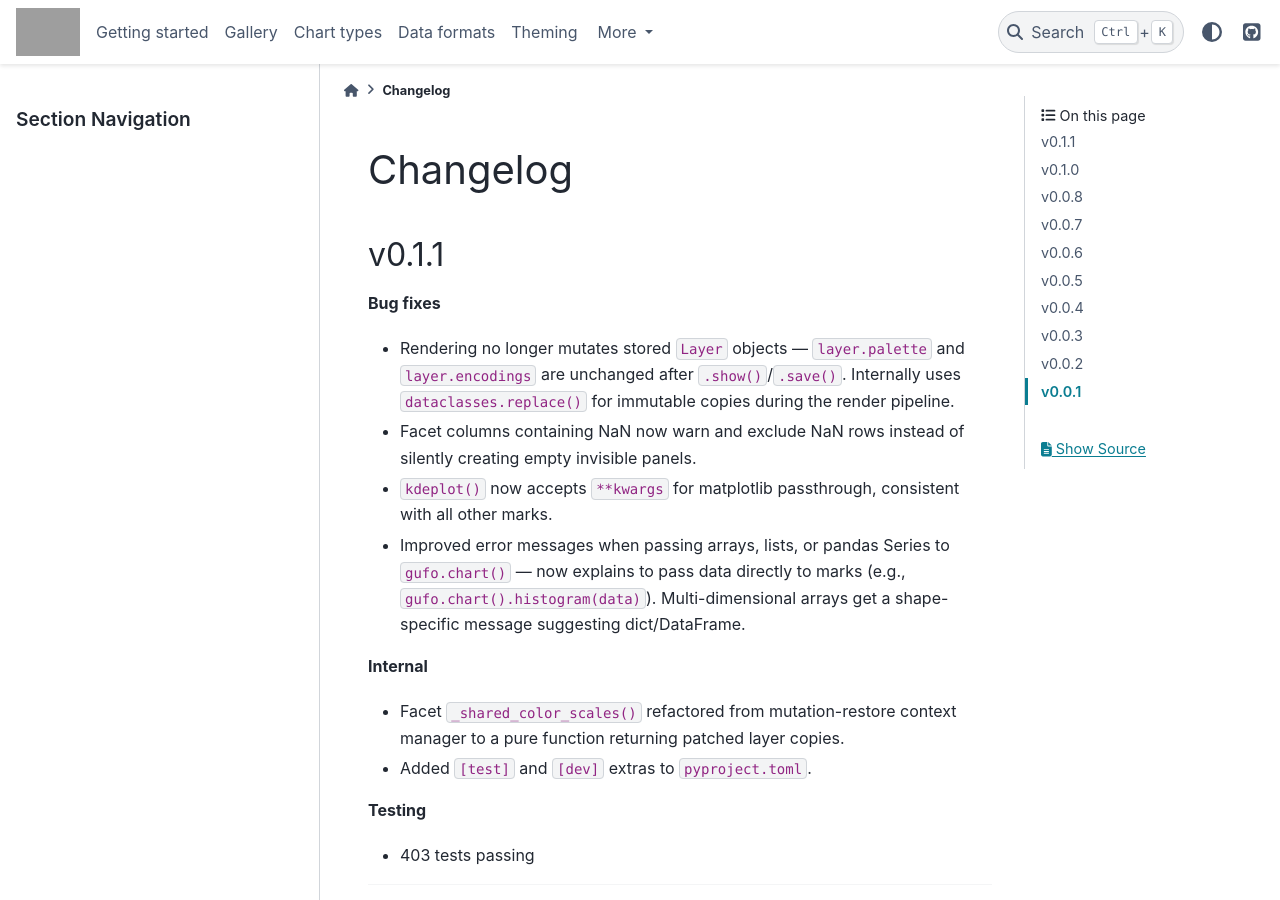
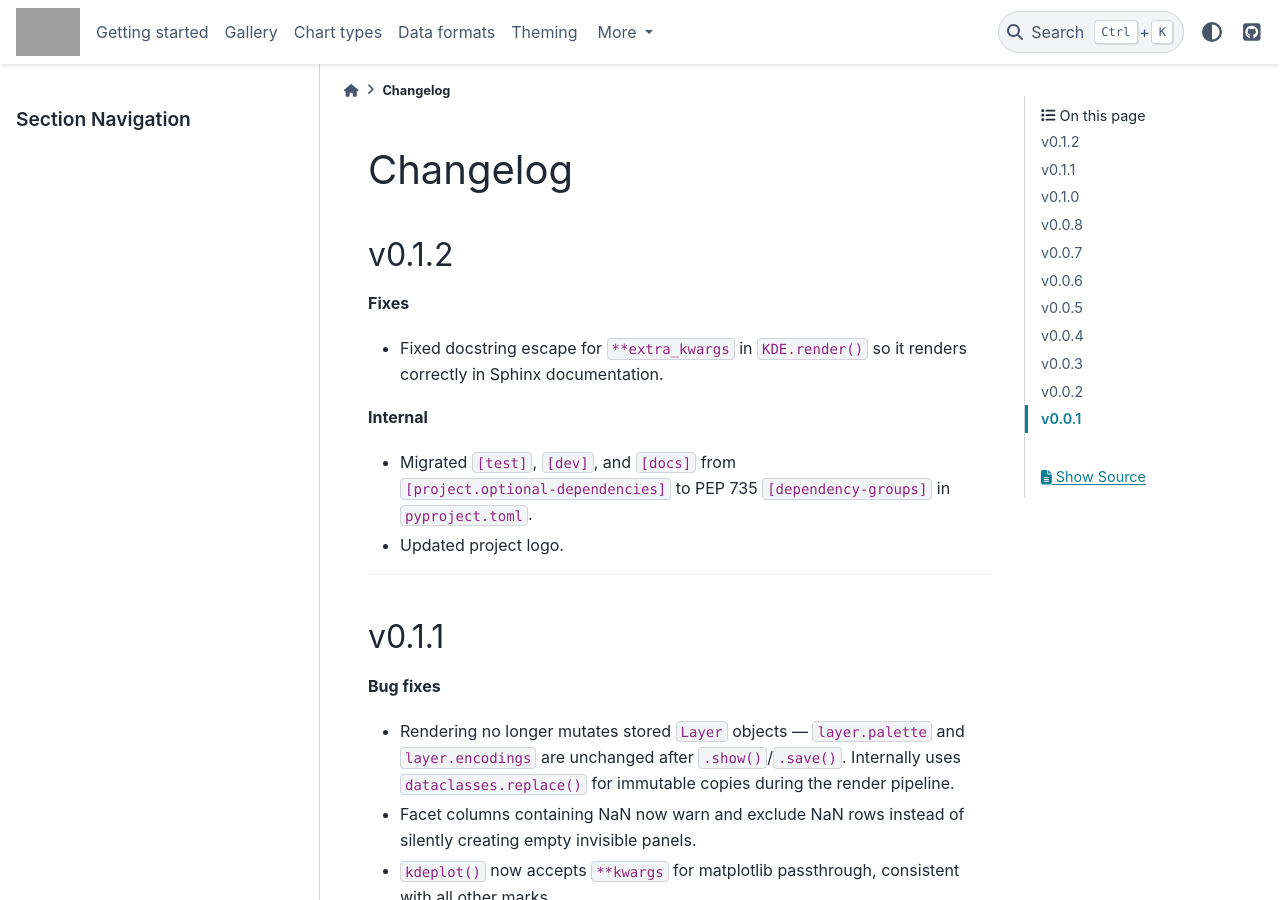
Before and after one commit to tomvetere/gufo, a Sphinx documentation site: the page built from docs/changelog.md, in a window 1280 px wide and 900 px high. Built offline with Sphinx 7.4.7 and the PyData theme 0.15.4, drawn with Linux system fonts in a browser that asks for light colours; grey boxes are pictures that could not be loaded.

Commit message:
Release/v0.1.2

```diff
--- a/docs/changelog.md
+++ b/docs/changelog.md
@@ -1,4 +1,15 @@
 # Changelog
+
+## v0.1.2
+
+**Fixes**
+- Fixed docstring escape for `**extra_kwargs` in `KDE.render()` so it renders correctly in Sphinx documentation.
+
+**Internal**
+- Migrated `[test]`, `[dev]`, and `[docs]` from `[project.optional-dependencies]` to PEP 735 `[dependency-groups]` in `pyproject.toml`.
+- Updated project logo.
+
+---
 
 ## v0.1.1
 
--- a/gufo/_version.py
+++ b/gufo/_version.py
@@ -1 +1 @@
-__version__ = "0.1.1"
+__version__ = "0.1.2"
```
Also changed, not shown: CHANGELOG.md (+11 -0 lines), CLAUDE.md (+1 -0 lines), README.md (+2 -0 lines), pyproject.toml (+7 -1 lines), 3 other files.
